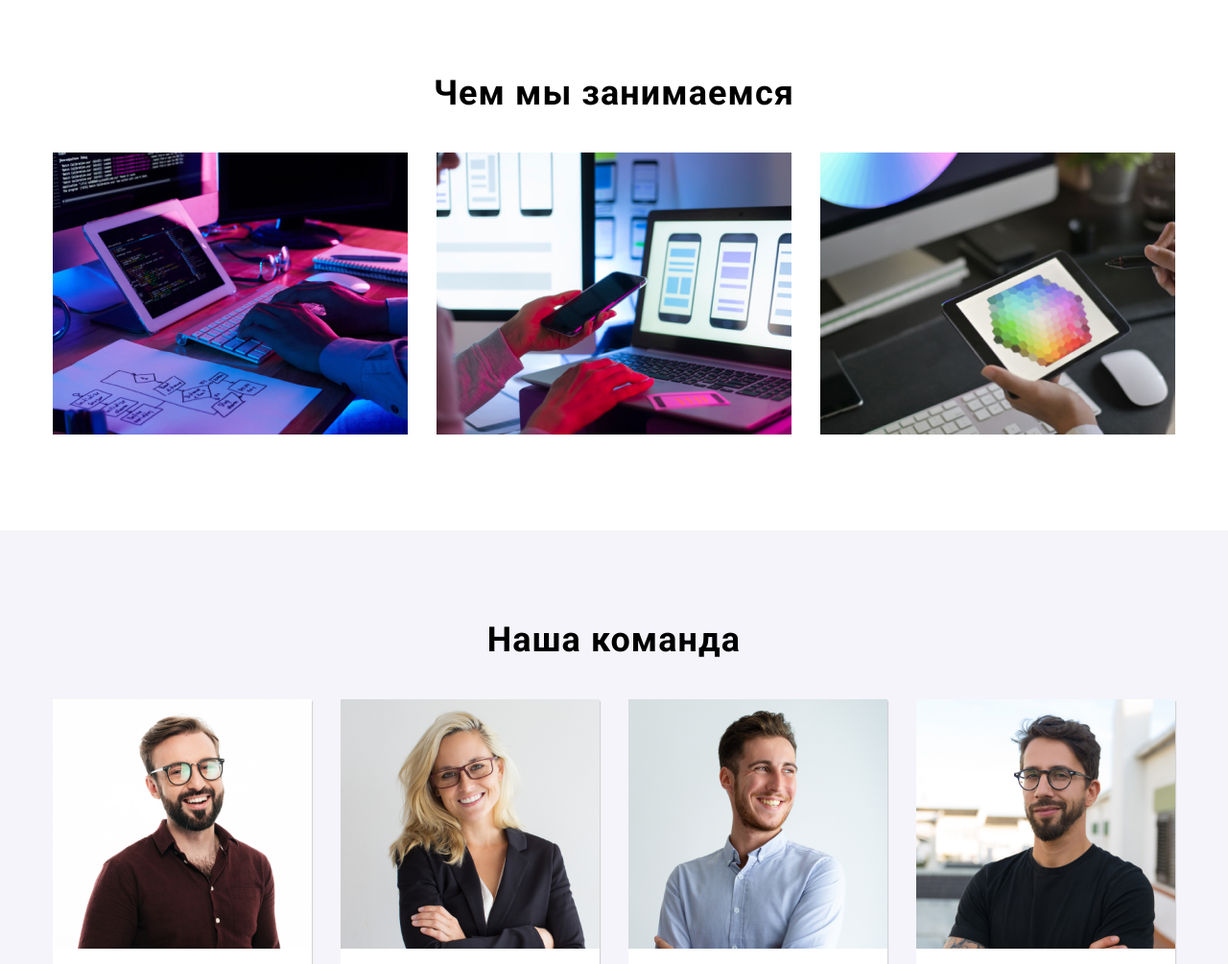
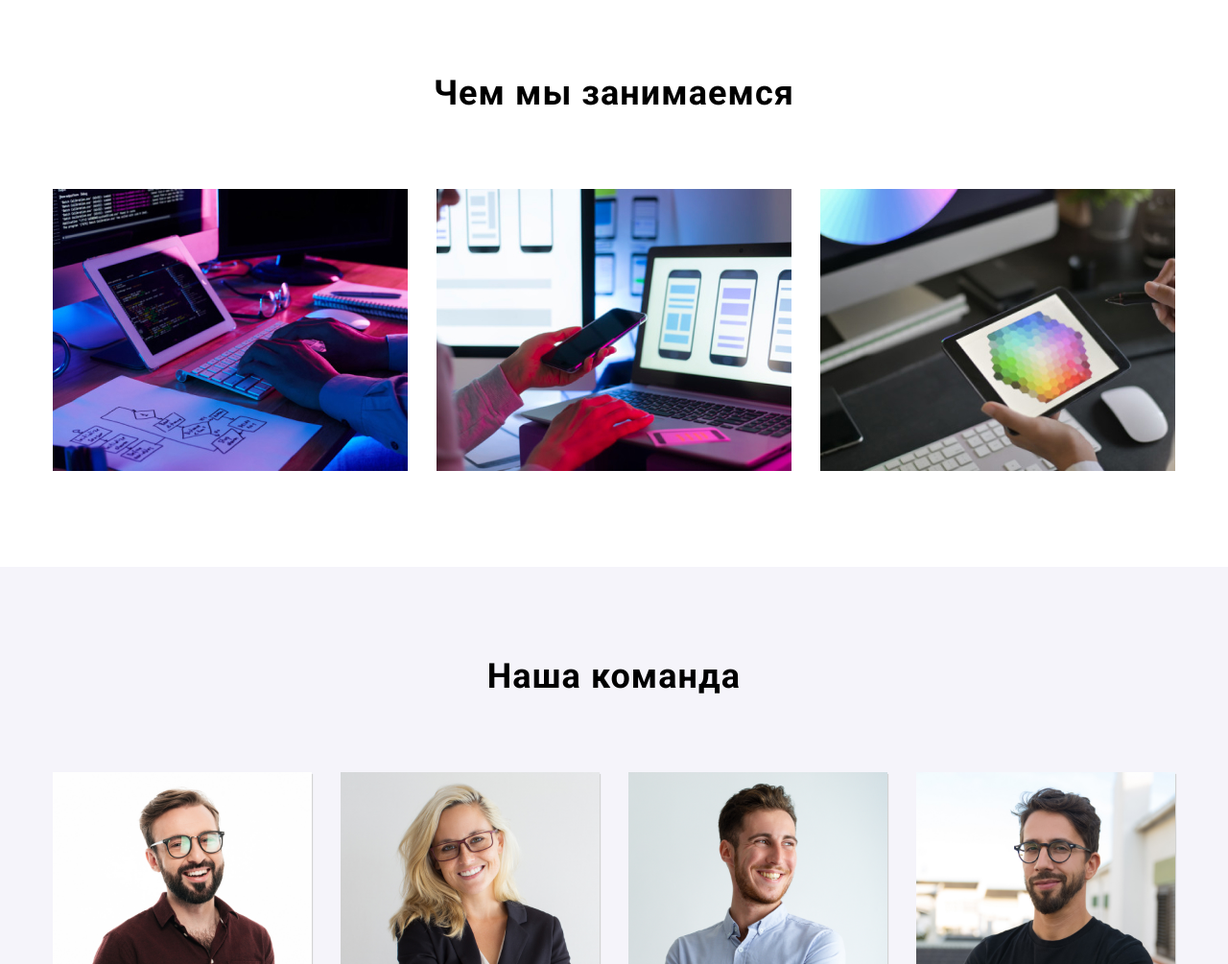
Before and after one commit to artcheck/goit-markup-hw-03, a plain HTML site: page index.html in a window 1280 px wide. Shown: the part 822-1827 px from the top of the page at 96% size. Drawn offline with nearby package versions, Linux system fonts and the light colour scheme.

Commit message:
fixed some isues

```diff
--- a/css/styles.css
+++ b/css/styles.css
@@ -214,7 +214,7 @@ ul {
   line-height: 1.16;
   text-align: center;
   letter-spacing: 0.03em;
-  padding-bottom: 40px;
+  padding-bottom: 78px;
   color: var(--title-text-color);
 }
 
```
